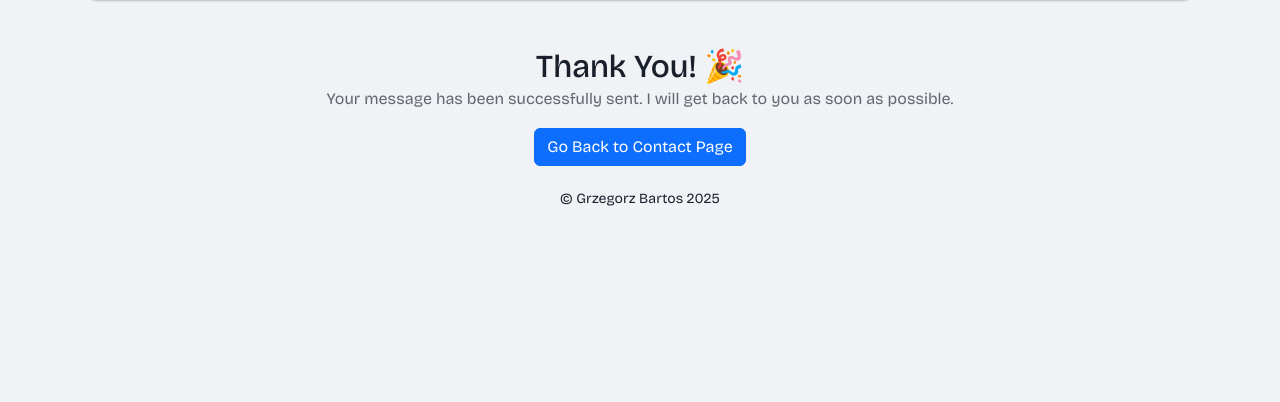
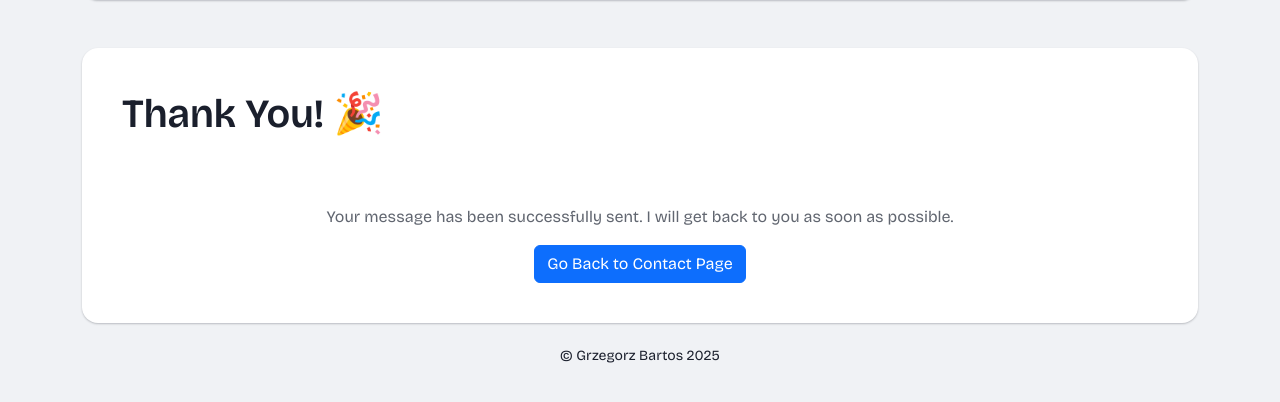
Before and after one commit to grzegorz-bartos/portfolio, a Django app: page /contact/success/ in a window 1280 px wide. Shown: the part 97-499 px from the top of the page. Run offline with Django 5.2, Linux system fonts and the light colour scheme; some libraries are stand-ins or nearby versions.

Commit message:
feat(ui): apply main-title styling to contact success page

```diff
--- a/src/templates/contact_success.html
+++ b/src/templates/contact_success.html
@@ -2,8 +2,14 @@
 
 {% block content %}
 <div class="container text-center mt-5">
-    <h2>Thank You! 🎉</h2>
-    <p>Your message has been successfully sent. I will get back to you as soon as possible.</p>
-    <a href="{% url 'contact' %}" class="btn btn-primary mt-3">Go Back to Contact Page</a>
+    <div class="card content-box-card">
+        <div class="card-body">
+            <div class="top-info">
+                <h1 class="main-title">Thank You! 🎉</h1>
+            </div>
+            <p>Your message has been successfully sent. I will get back to you as soon as possible.</p>
+            <a href="{% url 'contact' %}" class="btn btn-primary mt-3">Go Back to Contact Page</a>
+        </div>
+    </div>
 </div>
 {% endblock %}
```
